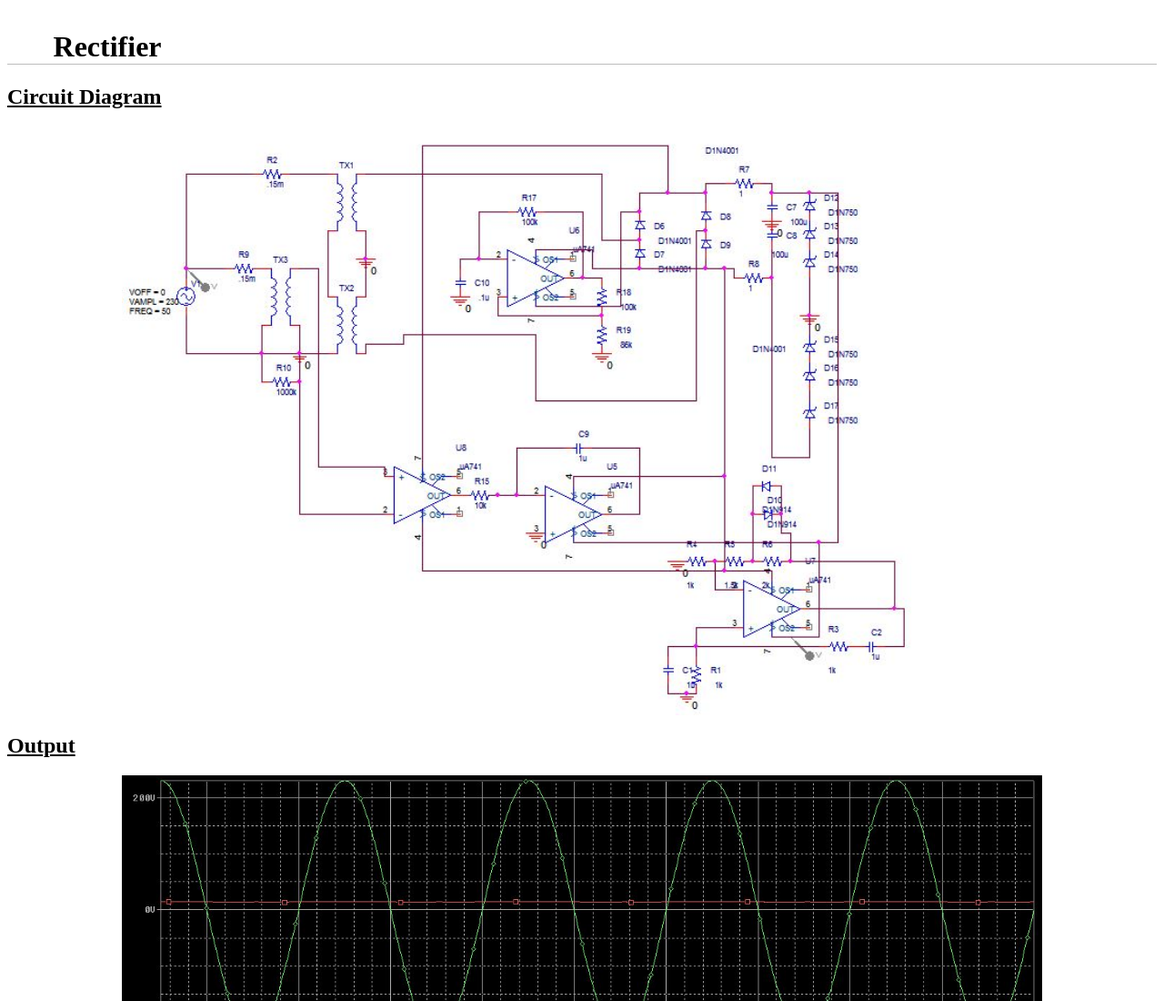
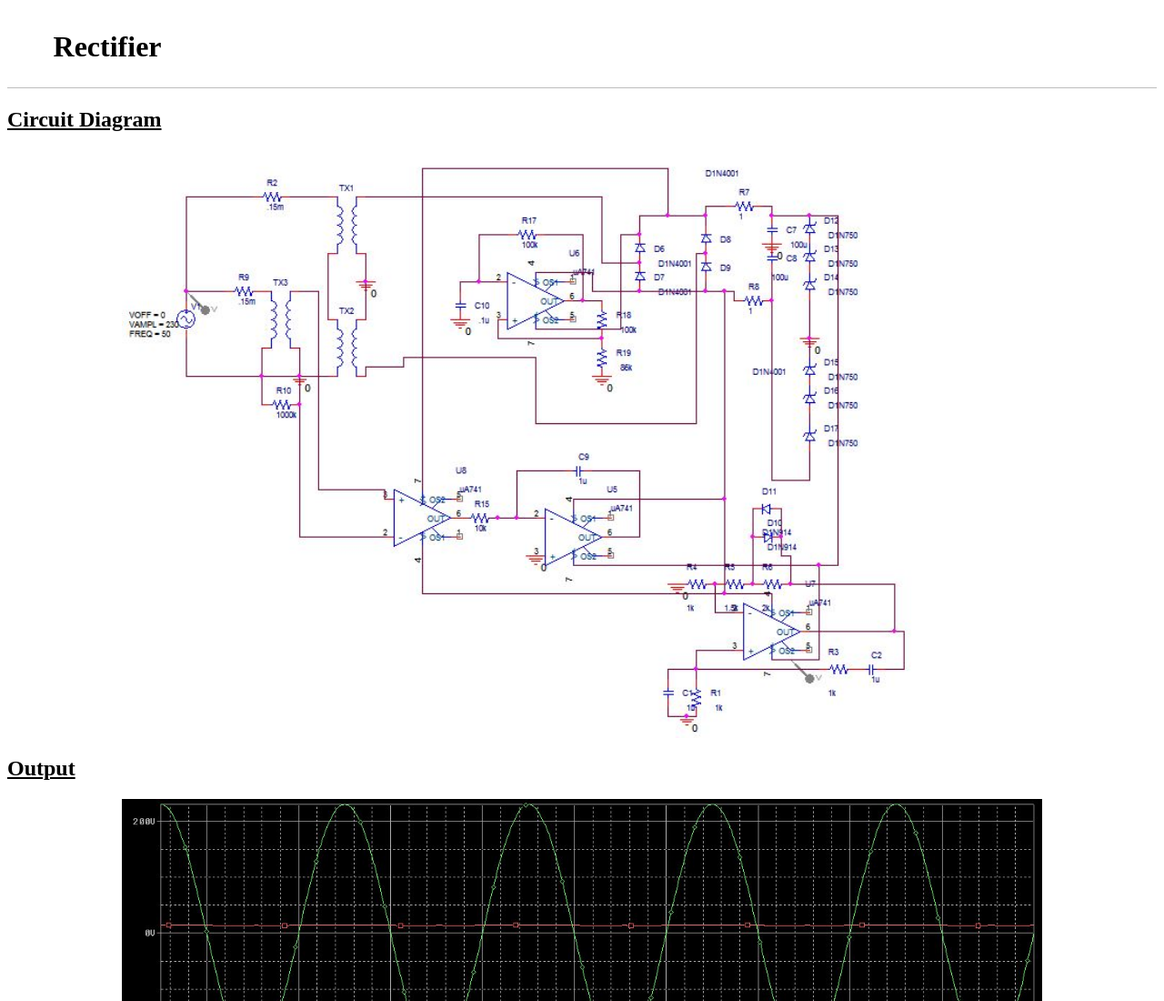
Before and after one commit to Shaikh-Abrar-Kabir/Rectifier, a plain HTML site: page index.html in a window 1280 px wide. Shown: the top 1100 px of the page at 91% size. Drawn offline with Linux system fonts and the light colour scheme.

Commit message:
Update index.html

```diff
--- a/index.html
+++ b/index.html
@@ -1,4 +1,4 @@
-<h1 style="padding-left:4%;padding-top: 2%;border-bottom: 1px solid #BDBDBD;"> Rectifier &nbsp &nbsp &nbsp &nbsp &nbsp &nbsp  &nbsp &nbsp &nbsp &nbsp &nbsp &nbsp  &nbsp &nbsp &nbsp &nbsp &nbsp &nbsp  &nbsp &nbsp &nbsp &nbsp &nbsp &nbsp  &nbsp &nbsp &nbsp &nbsp &nbsp &nbsp  &nbsp &nbsp &nbsp &nbsp &nbsp &nbsp &nbsp &nbsp &nbsp &nbsp &nbsp &nbsp  &nbsp &nbsp &nbsp &nbsp &nbsp &nbsp  &nbsp &nbsp &nbsp &nbsp &nbsp &nbsp</h1>
+<h1 style="padding-left:4%;padding-top: 2%;padding-bottom:2%;border-bottom: 1px solid #BDBDBD;"> Rectifier &nbsp &nbsp &nbsp &nbsp &nbsp &nbsp  &nbsp &nbsp &nbsp &nbsp &nbsp &nbsp  &nbsp &nbsp &nbsp &nbsp &nbsp &nbsp  &nbsp &nbsp &nbsp &nbsp &nbsp &nbsp  &nbsp &nbsp &nbsp &nbsp &nbsp &nbsp  &nbsp &nbsp &nbsp &nbsp &nbsp &nbsp &nbsp &nbsp &nbsp &nbsp &nbsp &nbsp  &nbsp &nbsp &nbsp &nbsp &nbsp &nbsp  &nbsp &nbsp &nbsp &nbsp &nbsp &nbsp</h1>
 
 <h2><u>  Circuit Diagram </u></h2>
 
```
